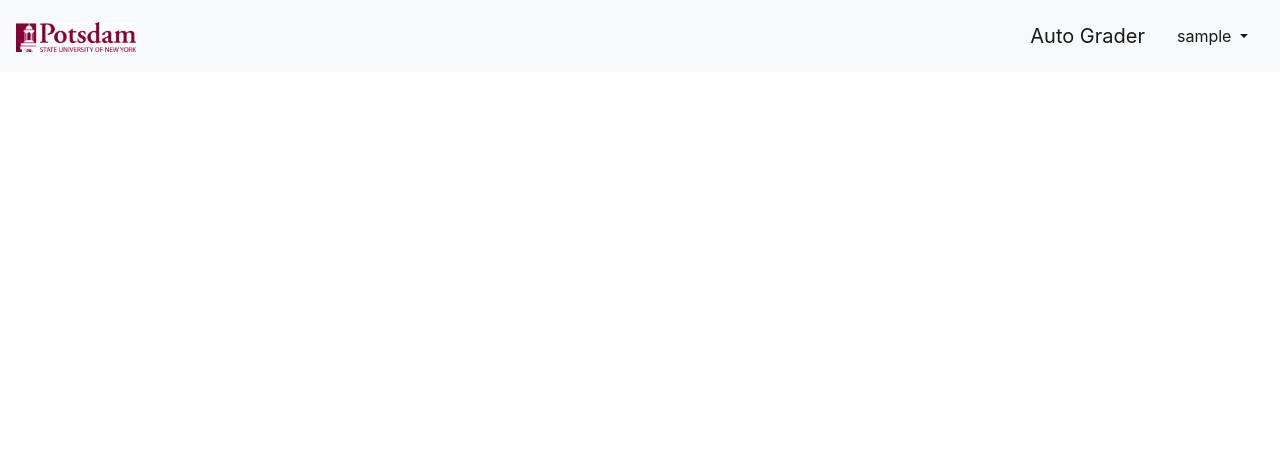
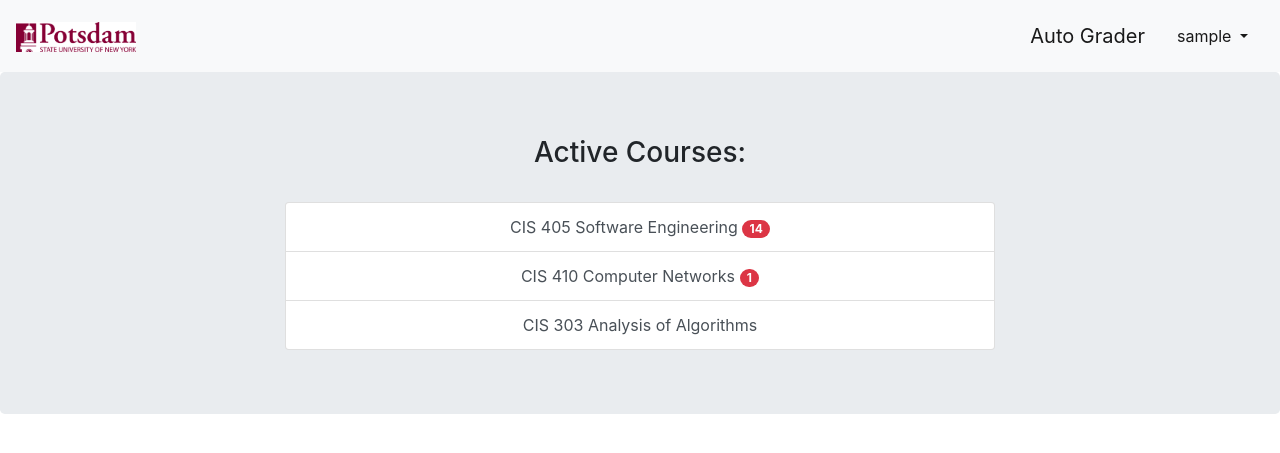
Before and after one commit to ezair/Autograding-System, a Django app: page /catalog/my in a window 1280 px wide. Shown: the top 453 px of the page. Run offline with Django 3.2, Linux system fonts and the light colour scheme; the visitor is signed in with stand-in values (Sample User, id 1); some libraries are stand-ins or nearby versions.

Commit message:
added course list to my page

```diff
--- a/autograder/catalog/templates/catalog/index.html
+++ b/autograder/catalog/templates/catalog/index.html
@@ -23,7 +23,7 @@
 					<form method="post">
 				  		{% csrf_token %}
 					    {{ form|crispy }}
-				    	<button type="submit">Sign in</button>
+				    	<button class="btn btn-danger" type="submit" style="background-color: #8A1538;border: none;">Sign in</button>
 				  	</form>
 
 					<br/>
--- a/autograder/catalog/templates/catalog/my.html
+++ b/autograder/catalog/templates/catalog/my.html
@@ -1,3 +1,27 @@
 {% extends "base_generic.html" %}
-
-<p>{{ user.get_username }} You've won at life!</p>
+{% load static %}
+{% block content %}
+<div class="jumbotron">
+	<center>
+		<h3>Active Courses:</h3>
+	</center>
+	<br>
+	<div class="container">
+		<center>
+		<div class="col-8">
+			<ul class="list-group">
+				<a href="#" class="list-group-item list-group-item-action flex-column align-items-start">
+					CIS 405 Software Engineering <span class="badge badge-danger badge-pill maroon">14</span>
+				</a>
+				<a href="#" class="list-group-item list-group-item-action flex-column align-items-start">
+					CIS 410 Computer Networks <span class="badge badge-danger badge-pill maroon">1</span>
+				</a>
+				<a href="#" class="list-group-item list-group-item-action flex-column align-items-start">
+					CIS 303 Analysis of Algorithms <span class="badge badge-danger badge-pill maroon"></span>
+				</a>
+			</ul>
+		</div>
+		</center>
+	</div>
+</div>
+{% endblock %}
--- a/autograder/static/css/main.css
+++ b/autograder/static/css/main.css
@@ -0,0 +1,3 @@
+.maroon{
+	background-color: #8A1538;
+}
```
